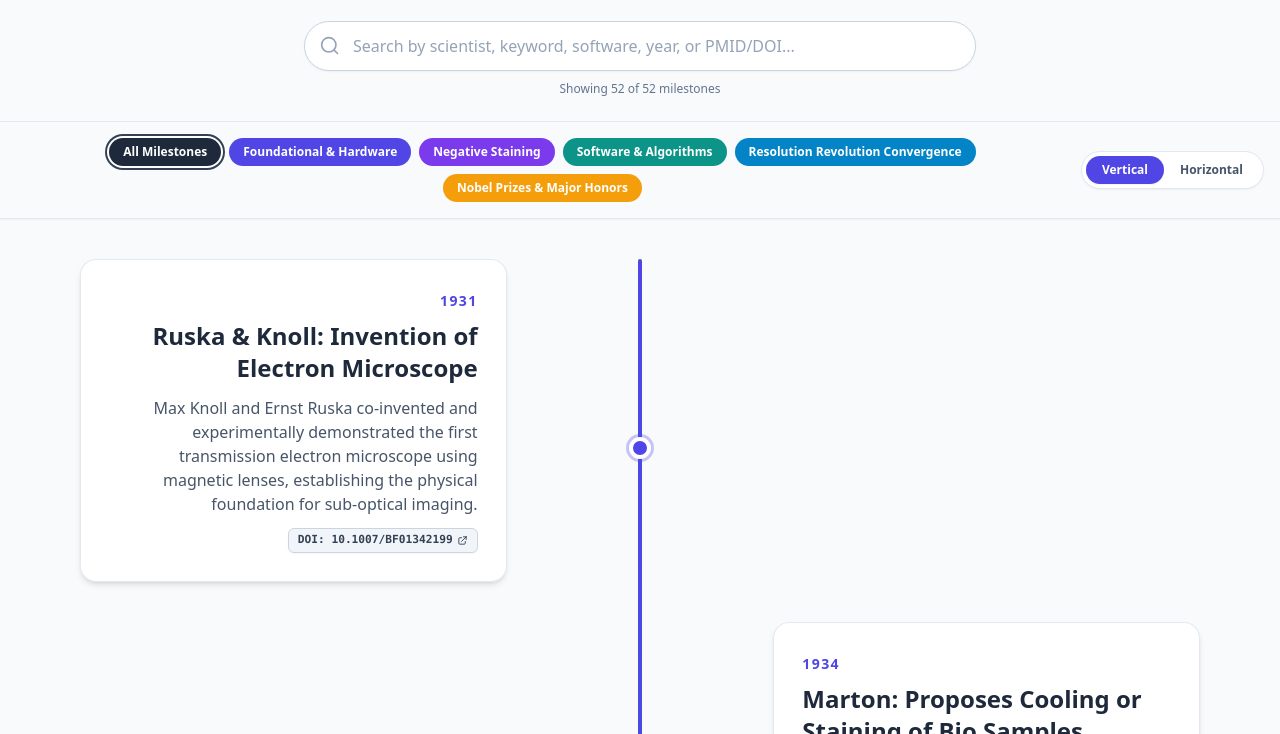
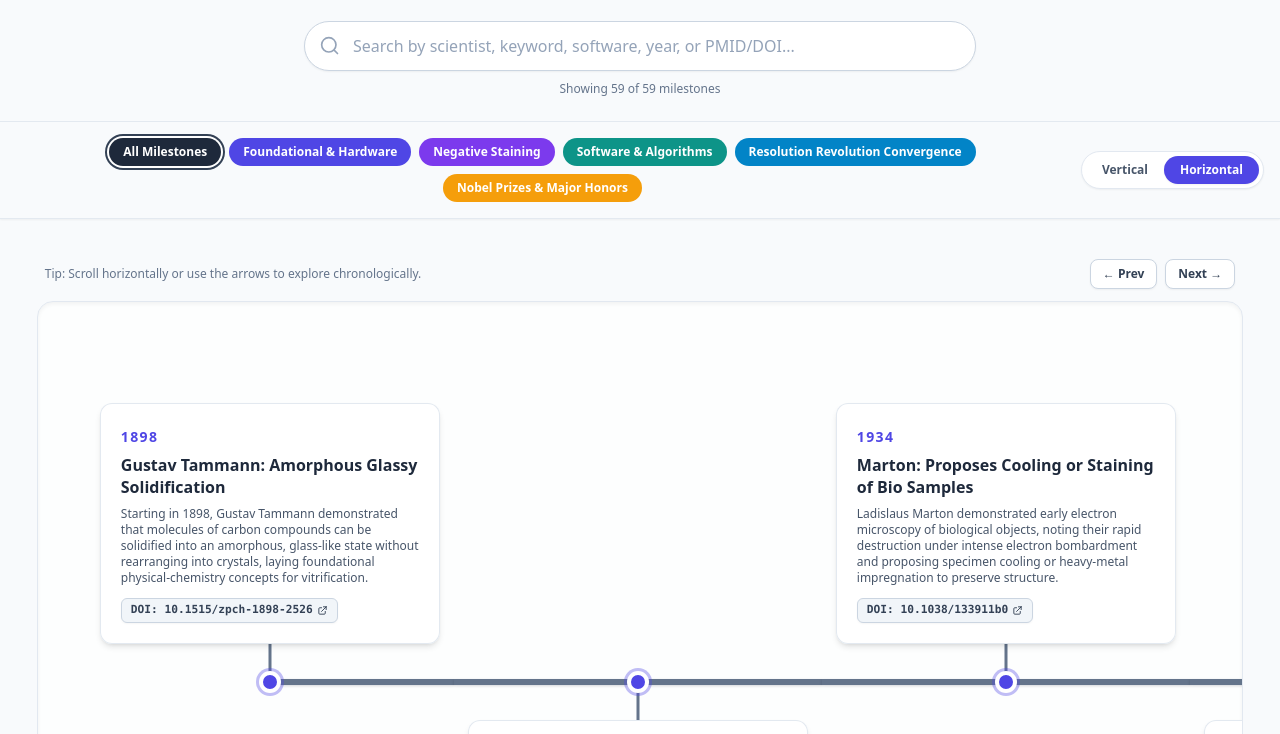
Before and after one commit to jparmachelab/HistoryOfBiologicalElectronMicroscopy, a plain HTML site: page index.html in a window 1280 px wide. Shown: the part 290-1024 px from the top of the page. Drawn offline with nearby package versions, Linux system fonts and the light colour scheme.

Commit message:
Add files via upload

```diff
--- a/index.html
+++ b/index.html
@@ -3,7 +3,7 @@
 <head>
     <meta charset="UTF-8">
     <meta name="viewport" content="width=device-width, initial-scale=1.0">
-    <title>Timeline of Biological Electron Microscopy (v1.06)</title>
+    <title>Timeline of Biological Electron Microscopy (v1.09)</title>
     <script src="https://cdn.tailwindcss.com"></script>
     <style>
         .glass-card {
@@ -334,7 +334,7 @@
     <header class="max-w-6xl mx-auto px-4 pt-12 pb-6">
         <div class="text-center">
             <span class="inline-block px-3 py-1 mb-3 text-xs font-bold tracking-wider uppercase text-sky-700 bg-sky-100 rounded-full border border-sky-200">
-                Version 1.06
+                Version 1.09
             </span>
             <h1 class="text-4xl md:text-6xl font-black text-transparent bg-clip-text bg-gradient-to-r from-indigo-600 via-sky-600 to-amber-500 mb-4 pb-2">
                 Timeline of Biological Electron Microscopy
@@ -411,7 +411,7 @@
     <!-- Main Timeline Area -->
     <main class="w-full py-8 md:py-10">
         <!-- Vertical Container -->
-        <div id="vertical-wrapper" class="max-w-6xl mx-auto px-4">
+        <div id="vertical-wrapper" class="hidden max-w-6xl mx-auto px-4">
             <div class="relative w-full pb-20">
                 <div class="timeline-line hidden md:block"></div>
                 <div class="timeline-line block md:hidden"></div>
@@ -420,7 +420,7 @@
         </div>
 
         <!-- Horizontal Container -->
-        <div id="horizontal-wrapper" class="hidden max-w-[98vw] mx-auto px-2 md:px-6">
+        <div id="horizontal-wrapper" class="max-w-[98vw] mx-auto px-2 md:px-6">
             <div class="flex items-center justify-between mb-3 px-2 gap-2">
                 <span class="text-xs font-medium text-slate-500">
                     <span class="hidden md:inline">Tip: Scroll horizontally or use the arrows to explore chronologically.</span>
@@ -453,6 +453,15 @@
     <script>
         const eventsData = [
             {
+                year: "1898",
+                title: "Gustav Tammann: Amorphous Glassy Solidification",
+                desc: "Starting in 1898, Gustav Tammann demonstrated that molecules of carbon compounds can be solidified into an amorphous, glass-like state without rearranging into crystals, laying foundational physical-chemistry concepts for vitrification.",
+                type: "standard",
+                refs: [
+                    { label: "DOI: 10.1515/zpch-1898-2526", url: "https://doi.org/10.1515/zpch-1898-2526" }
+                ]
+            },
+            {
                 year: "1931",
                 title: "Ruska & Knoll: Invention of Electron Microscope",
                 desc: "Max Knoll and Ernst Ruska co-invented and experimentally demonstrated the first transmission electron microscope using magnetic lenses, establishing the physical foundation for sub-optical imaging.",
@@ -467,7 +476,7 @@
                 desc: "Ladislaus Marton demonstrated early electron microscopy of biological objects, noting their rapid destruction under intense electron bombardment and proposing specimen cooling or heavy-metal impregnation to preserve structure.",
                 type: "standard",
                 refs: [
-                    { label: "DOI: 10.1038/133911a0", url: "https://doi.org/10.1038/133911a0" }
+                    { label: "DOI: 10.1038/133911b0", url: "https://doi.org/10.1038/133911b0" }
                 ]
             },
             {
@@ -476,8 +485,18 @@
                 desc: "Basile Luyet proposed that ultra-rapid cooling could solidify aqueous solutions directly into an amorphous, glass-like (vitrified) state, avoiding the destructive formation of crystalline ice.",
                 type: "standard",
                 refs: [
+                    { label: "DOI: 10.1126/science.85.2195.106.a", url: "https://doi.org/10.1126/science.85.2195.106.a" },
                     { label: "PMID: 16787831", url: "https://pubmed.ncbi.nlm.nih.gov/16787831/" },
                     { label: "DOI: 10.1016/j.tmrv.2006.03.004", url: "https://doi.org/10.1016/j.tmrv.2006.03.004" }
+                ]
+            },
+            {
+                year: "1937–1940",
+                title: "Luyet & Gehenio: Life and Death at Low Temperatures",
+                desc: "Between 1937 and 1940, Basile Luyet and P. M. Gehenio surveyed two centuries of global cryobiology literature, producing a 34-page bibliography alongside their 295-page monograph Life and Death at Low Temperatures summarizing current knowledge and open questions in low-temperature biology.",
+                type: "standard",
+                refs: [
+                    { label: "DOI: 10.5962/bhl.title.6570", url: "https://doi.org/10.5962/bhl.title.6570" }
                 ]
             },
             {
@@ -506,11 +525,11 @@
             {
                 year: "1954",
                 title: "Siemens Elmiskop I",
-                desc: "Demonstrated at the 1954 London Congress and installed at the Cavendish Laboratory in Cambridge, the Siemens Elmiskop I delivered a major leap in resolving power, exposing granulation artifacts in metal-shadowed specimens and motivating superior specimen preparation.",
+                desc: "Developed by Ernst Ruska and colleagues at Siemens & Halske and introduced in 1954, the Elmiskop I was the first mass-produced high-resolution commercial transmission electron microscope. Featuring a double-condenser lens system and achieving sub-nanometer (~10 Å) resolving power, it became the foundational workhorse instrument for biological electron microscopy worldwide.",
                 type: "standard",
                 refs: [
-                    { label: "DOI: 10.1016/0739-6260(91)90051-Z", url: "https://doi.org/10.1016/0739-6260(91)90051-Z" },
-                    { label: "PMID: 3322421", url: "https://pubmed.ncbi.nlm.nih.gov/3322421/" }
+                    { label: "PMID: 3322421", url: "https://pubmed.ncbi.nlm.nih.gov/3322421/" },
+                    { label: "DOI: 10.1007/BF01127674", url: "https://doi.org/10.1007/BF01127674" }
                 ]
             },
             {
@@ -581,6 +600,15 @@
                 refs: [
                     { label: "PMID: 1236957", url: "https://pubmed.ncbi.nlm.nih.gov/1236957/" },
                     { label: "DOI: 10.1016/0022-2836(75)90212-0", url: "https://doi.org/10.1016/0022-2836(75)90212-0" }
+                ]
+            },
+            {
+                year: "1975",
+                title: "Frank: Averaging Low-Dose Images of Non-Periodic Objects",
+                desc: "Joachim Frank proposed that low-dose electron micrographs of individual, non-periodic biological macromolecules could be computationally aligned and averaged to overcome radiation-damage noise limits, establishing the conceptual foundation of single-particle analysis.",
+                type: "software",
+                refs: [
+                    { label: "DOI: 10.1016/S0304-3991(75)80020-9", url: "https://doi.org/10.1016/S0304-3991(75)80020-9" }
                 ]
             },
             {
@@ -757,7 +785,7 @@
                 year: "2005",
                 title: "Leginon, Automated Data Collection Becomes Available",
                 desc: "Christian Suloway, Clinton Potter, Bridget Carragher, and colleagues introduced the Leginon system for automated, multi-scale target selection and high-throughput acquisition of single-particle micrographs.",
-                type: "standard",
+                type: "software",
                 refs: [
                     { label: "PMID: 15890530", url: "https://pubmed.ncbi.nlm.nih.gov/15890530/" },
                     { label: "DOI: 10.1016/j.jsb.2005.03.010", url: "https://doi.org/10.1016/j.jsb.2005.03.010" }
@@ -771,6 +799,17 @@
                 refs: [
                     { label: "PMID: 16859925", url: "https://pubmed.ncbi.nlm.nih.gov/16859925/" },
                     { label: "DOI: 10.1016/j.jsb.2006.05.009", url: "https://doi.org/10.1016/j.jsb.2006.05.009" }
+                ]
+            },
+            {
+                year: "2008",
+                title: "Scheres, Sorzano, Carazo & Marabini: XMIPP",
+                desc: "Sjors H. W. Scheres, Rafael Núñez-Ramírez, Carlos O. S. Sorzano, José-María Carazo, and Roberto Marabini published standardized single-particle image-processing protocols for XMIPP, an extensible open-source software suite emphasizing maximum-likelihood refinement, self-organizing maps, and handling of structurally heterogeneous cryo-EM datasets.",
+                type: "software",
+                refs: [
+                    { label: "PMID: 18536645", url: "https://pubmed.ncbi.nlm.nih.gov/18536645/" },
+                    { label: "PMCID: PMC2778070", url: "https://pmc.ncbi.nlm.nih.gov/articles/PMC2778070/" },
+                    { label: "DOI: 10.1038/nprot.2008.62", url: "https://doi.org/10.1038/nprot.2008.62" }
                 ]
             },
             {
@@ -833,13 +872,15 @@
                 ]
             },
             {
-                year: "2013",
+                year: "2013–2014",
                 title: "MicroED: 3D Electron Crystallography of Nanocrystals",
-                desc: "Dan Shi, Brent Nannenga, Michael Iadanza, and Tamir Gonen established MicroED (Micro-electron diffraction), demonstrating that 3D electron diffraction from vanishingly small protein nanocrystals embedded in vitreous ice could rapidly determine atomic structures.",
+                desc: "Dan Shi, Brent Nannenga, Michael Iadanza, Andrew Leslie, and Tamir Gonen established MicroED (Micro-electron diffraction) and continuous-rotation data collection, demonstrating that 3D electron diffraction from vanishingly small protein nanocrystals embedded in vitreous ice could rapidly determine atomic structures.",
                 type: "standard",
                 refs: [
                     { label: "PMID: 24252878", url: "https://pubmed.ncbi.nlm.nih.gov/24252878/" },
-                    { label: "PMCID: PMC3831942", url: "https://pmc.ncbi.nlm.nih.gov/articles/PMC3831942/" }
+                    { label: "PMCID: PMC3831942", url: "https://pmc.ncbi.nlm.nih.gov/articles/PMC3831942/" },
+                    { label: "PMCID: PMC4149488", url: "https://pmc.ncbi.nlm.nih.gov/articles/PMC4149488/" },
+                    { label: "DOI: 10.1038/nmeth.3043", url: "https://doi.org/10.1038/nmeth.3043" }
                 ]
             },
             {
@@ -854,6 +895,19 @@
                     { label: "PMID: 24305161", url: "https://pubmed.ncbi.nlm.nih.gov/24305161/" },
                     { label: "PMCID: PMC4023639", url: "https://pmc.ncbi.nlm.nih.gov/articles/PMC4023639/" },
                     { label: "DOI: 10.1038/nature12823", url: "https://doi.org/10.1038/nature12823" }
+                ]
+            },
+            {
+                year: "2007–2013",
+                title: "Marko, Baumeister, Plitzko & Villa et al.: Cryo-FIB Milling",
+                desc: "Pioneered by Michael Marko and colleagues (2007) and developed for cellular cryo-electron tomography by Alexander Rigort, Michael Hayles, Elizabeth Villa, Jürgen Plitzko, and Wolfgang Baumeister (2010–2013), cryo-focused ion beam (cryo-FIB) micromachining enabled artifact-free thinning of vitrified cells into electron-transparent lamellae for in situ structural biology.",
+                type: "standard",
+                refs: [
+                    { label: "DOI: 10.1038/nmeth1014", url: "https://doi.org/10.1038/nmeth1014" },
+                    { label: "DOI: 10.1016/j.jsb.2010.02.011", url: "https://doi.org/10.1016/j.jsb.2010.02.011" },
+                    { label: "DOI: 10.1016/j.jsb.2010.07.004", url: "https://doi.org/10.1016/j.jsb.2010.07.004" },
+                    { label: "DOI: 10.1073/pnas.1201333109", url: "https://www.pnas.org/doi/10.1073/pnas.1201333109" },
+                    { label: "DOI: 10.1016/j.sbi.2013.08.006", url: "https://doi.org/10.1016/j.sbi.2013.08.006" }
                 ]
             },
             {
@@ -951,6 +1005,15 @@
                 ]
             },
             {
+                year: "2021",
+                title: "Zhong, Bepler, Berger & Davis: cryoDRGN",
+                desc: "Ellen D. Zhong, Tristan Bepler, Bonnie Berger, and Joseph H. Davis introduced cryoDRGN, a deep neural network framework that reconstructs continuous conformational heterogeneity and discrete structural states directly from single-particle cryo-EM images.",
+                type: "software",
+                refs: [
+                    { label: "DOI: 10.1038/s41592-020-01054-7", url: "https://doi.org/10.1038/s41592-020-01054-7" }
+                ]
+            },
+            {
                 year: "2023",
                 title: "McMullan, Henderson & Russo: Cryo-EM at 100 keV",
                 desc: "Greg McMullan, Richard Henderson, Christopher J. Russo, and colleagues ('Structure determination by cryoEM at 100 keV') demonstrated high-resolution single-particle structure determination of 11 diverse biomolecules using a purpose-built, lower-cost 100 keV cryo-electron microscope with a Schottky FEG and dedicated hybrid-pixel detector.",
@@ -970,6 +1033,17 @@
                     { label: "PMID: 38408488", url: "https://pubmed.ncbi.nlm.nih.gov/38408488/" },
                     { label: "PMCID: PMC11006616", url: "https://pmc.ncbi.nlm.nih.gov/articles/PMC11006616/" },
                     { label: "DOI: 10.1038/s41586-024-07215-4", url: "https://doi.org/10.1038/s41586-024-07215-4" }
+                ]
+            },
+            {
+                year: "2024",
+                title: "Küçükoğlu, Stahlberg et al.: Low-Dose Cryo-Electron Ptychography",
+                desc: "Berk Küçükoğlu, Henning Stahlberg, and colleagues demonstrated low-dose 4D-STEM cryo-electron ptychography on frozen-hydrated proteins (including apoferritin, bacteriophage Phi92, and TMV), achieving sub-nanometer 3D protein reconstructions and opening a high-SNR coherent diffractive imaging route for smaller macromolecules and thick vitrified cellular specimens.",
+                type: "standard",
+                refs: [
+                    { label: "PMID: 39277607", url: "https://pubmed.ncbi.nlm.nih.gov/39277607/" },
+                    { label: "PMCID: PMC11401879", url: "https://pmc.ncbi.nlm.nih.gov/articles/PMC11401879/" },
+                    { label: "DOI: 10.1038/s41467-024-52403-5", url: "https://doi.org/10.1038/s41467-024-52403-5" }
                 ]
             },
             {
@@ -995,7 +1069,7 @@
             }
         ];
 
-        let currentOrientation = 'vertical';
+        let currentOrientation = 'horizontal';
         let currentCategory = 'all';
         let currentSearch = '';
 
@@ -1258,7 +1332,7 @@
         }, { passive: false });
 
         window.addEventListener("scroll", reveal);
-        setOrientation('vertical');
+        setOrientation('horizontal');
     </script>
 </body>
 </html>
```
